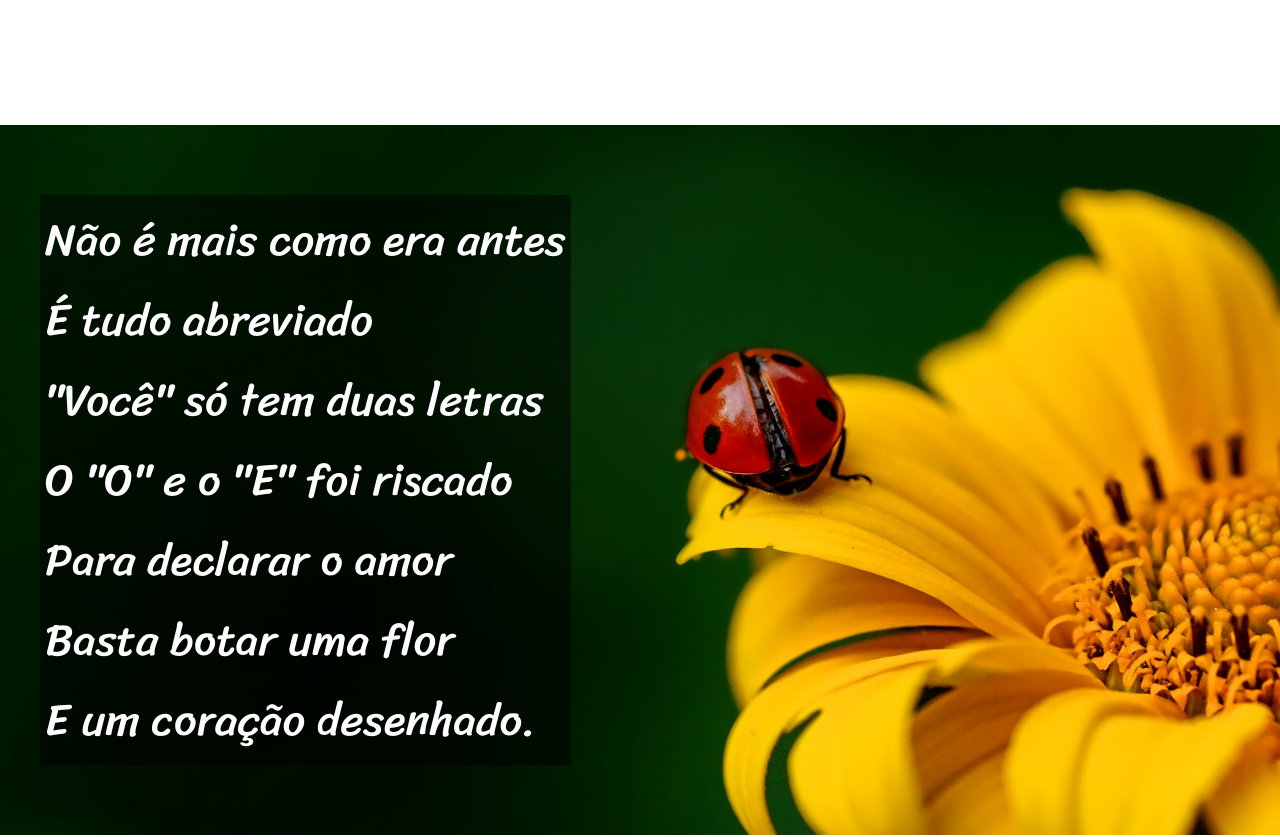
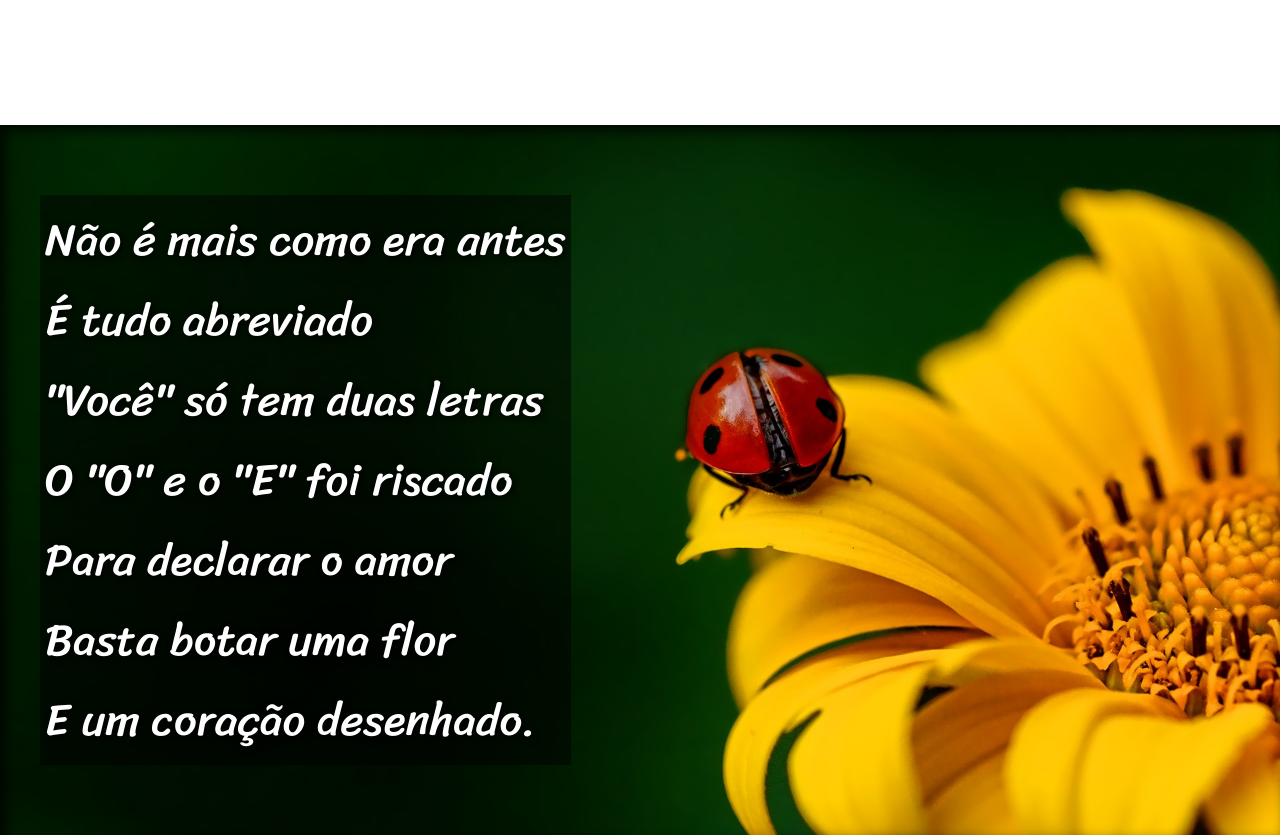
Before and after one commit to apoloxfps/projeto-cordel, a plain HTML site: page index.html in a window 1280 px wide. Shown: the part 960-1797 px from the top of the page. Drawn offline with Linux system fonts and the light colour scheme; files whose address does not match are found by name.

Commit message:
atualização completa

```diff
--- a/estilo/style.css
+++ b/estilo/style.css
@@ -58,17 +58,19 @@ a:hover{
     padding: 10px;
     background: white url(../imagens/background001.jpg) center center no-repeat fixed;
     background-size: cover;
-
+    box-shadow: inset 6px 6px 13px 0px rgba(0, 0, 0, 0.74);
 }
 #box-livro{
     margin: 100px 0;
     padding: 10px;
     background: white url(..//imagens/background002.jpg) center center no-repeat fixed;
     background-size: cover;
+    box-shadow: inset 6px 6px 13px 0px rgba(0, 0, 0, 0.74);
 }
 .box-img{
     display: inline-block;
     color: white;
+    text-shadow: 2px 2px 7px black;
     background-color: rgba(0, 0, 0, 0.5);
     padding: 5px;
     margin: 60px 30px 60px 30px ;
```
